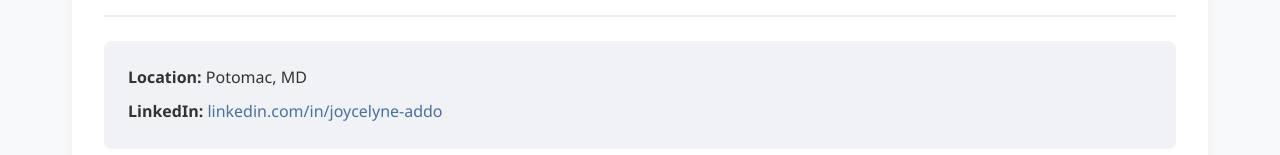
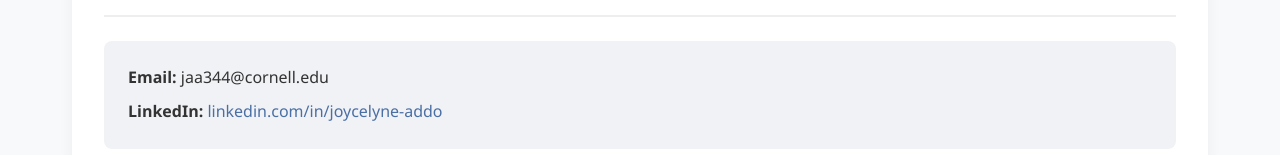
Before and after one commit to yeahitsjoyce/website, a React (Vite) app: page / in a window 1280 px wide. Both pictures are taken after a click on the button "Contact". Shown: the part 287-442 px from the top of the page. Built offline with nearby package versions, Linux system fonts and the light colour scheme.

Commit message:
Update contact info to show only email and LinkedIn

```diff
--- a/src/App.tsx
+++ b/src/App.tsx
@@ -306,7 +306,7 @@ function App() {
           <section id="contact">
             <h2>Contact Me</h2>
             <div className="contact-info">
-              <p><strong>Location:</strong> Potomac, MD</p>
+              <p><strong>Email:</strong> jaa344@cornell.edu</p>
               <p><strong>LinkedIn:</strong> <a href="https://www.linkedin.com/in/joycelyne-addo/" target="_blank" rel="noopener noreferrer">linkedin.com/in/joycelyne-addo</a></p>
             </div>
             <p>
```
